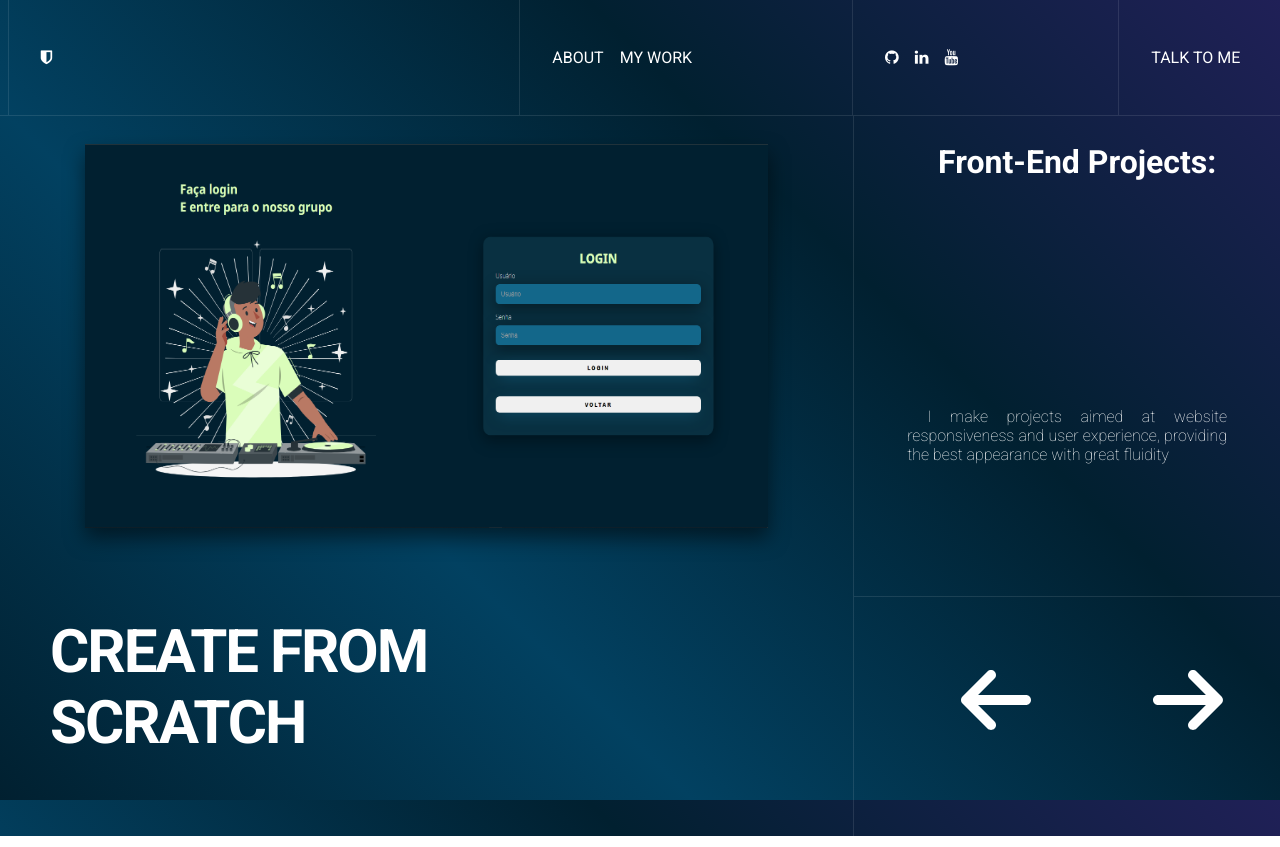
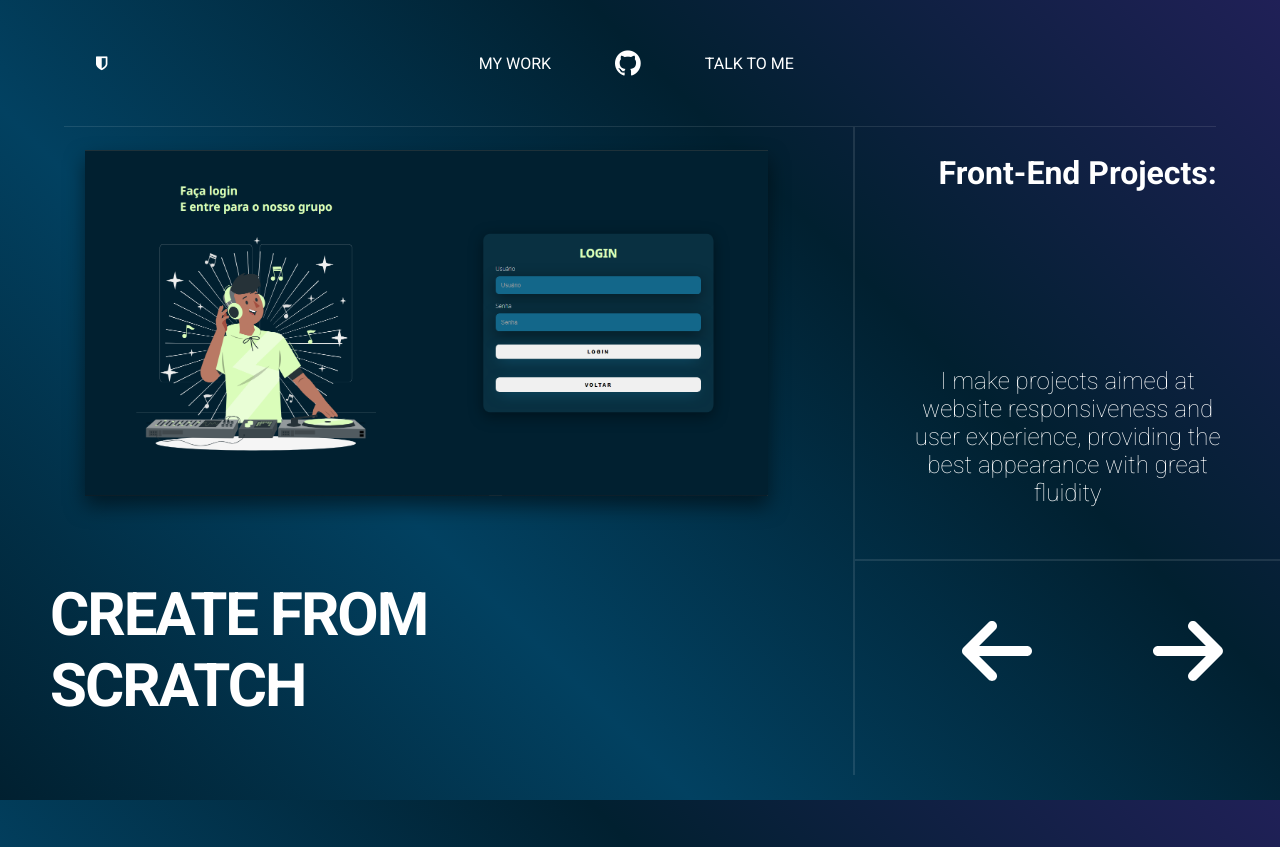
Before and after one commit to Alababir/portifolio, a plain HTML site: page index.html in a window 1280 px wide. Drawn offline with Linux system fonts and the light colour scheme.

Commit message:
Atualizando
Mudando algumas informações e melhorando a visualização

```diff
--- a/index.html
+++ b/index.html
@@ -6,6 +6,7 @@
     <title>Document</title>
     <link rel="stylesheet" href="https://cdnjs.cloudflare.com/ajax/libs/font-awesome/4.7.0/css/font-awesome.min.css">
     <link rel="stylesheet" href="style.css">
+    <link rel="shortcut icon" href="favicon.ico" type="image/x-icon">
 </head>
 <body>
     <nav>
@@ -15,20 +16,15 @@
             </a>
         </div>
         <div id="secao-de-link" class="secao-nav">
-            <a href="#">ABOUT</a>
+
             <a href="#">MY WORK</a>
 
         </div>
         <div id="secao-social" class="secao-nav">
-            <a href="#">
+            <a href="https://github.com/Alababir" target="_blank">
                 <i class="fa fa-github"></i>
             </a>
-            <a href="#">
-                <i class="fa fa-linkedin"></i>
-            </a>
-            <a href="#">
-                <i class="fa fa-youtube"></i>
-            </a>
+
         </div>
         <div id="secao-contato" class="secao-nav">
             <a href="#">TALK TO ME</a>
@@ -40,7 +36,7 @@
             </div>
             <div class="secao-descricao secao-do-articulo">
                 <h2>Front-End Projects:</h2>
-            <p>
+            <p id="Descricao">
                 I make projects aimed at website responsiveness and user experience, providing the best appearance with great fluidity
             </p></div>
             <div class="secao-titulo secao-do-articulo">
--- a/style.css
+++ b/style.css
@@ -27,11 +27,11 @@ body {
 
 nav {
     display: flex;
-    width: 100%;
+    width: 90%;
     border-bottom: 1px solid var(--border-color);
     align-items: center;
-    justify-content: center;
-    gap: 10%;
+    margin: auto;
+
 }
 
 
@@ -39,7 +39,8 @@ nav > .secao-nav {
     padding: 3rem 2rem;
     display: flex;
     gap: 1rem;
-    border-left: 1px solid var(--border-color);
+
+
 }
 
 h1, h2, h3, a, p, span {
@@ -75,6 +76,20 @@ a {
     flex-grow: 1;
 }
 
+#nav-secao-social {
+    margin: auto;
+}
+
+#secao-social .fa-github {
+    font-size: 30px;
+    transition: 0.3s;
+}
+
+#secao-social .fa-github:hover {
+    color: #6e5494; /* roxo do GitHub */
+    transform: scale(1.1);
+}
+
 main {
     aspect-ratio: 16/9;
     flex-grow: 1;
@@ -83,7 +98,7 @@ main {
 
 main > article{
     display: grid;
-    height: 100%;
+    height: 90%;
     grid-template-columns: 2fr 1fr;
     grid-template-rows: 2fr 1fr;
 }
@@ -95,12 +110,14 @@ main > article > .secao-do-articulo {
 
 main > article > .secao-descricao,
 main > article > .secao-nav {
-    border-left: 1px solid var(--border-color);
+    border-left: 2px solid var(--border-color);
 }
 
 
+
+
 main > article > .secao-nav {
-    border-top: 1px solid var(--border-color);
+    border-top: 2px solid var(--border-color);
 }
 
 .secao-imagem {
@@ -130,11 +147,12 @@ main > article > .secao-nav {
 }
 
 .secao-descricao p {
-    padding-top: 200px;
+    padding-top: 35%;
     margin: auto;
     font-weight: lighter;
-    font-size: 1em;
-    text-align: justify;
+    font-size: 1.5em;
+
+    text-indent: 0px;
     width: 25vw;
     height: 10vh;
 }
@@ -167,13 +185,14 @@ main > article > .secao-nav {
     margin-left: 50px;
     border-radius: 50%;
     fill: #fff;
+    transition:ease-in-out 0.3s;
 
 
 }
 
 .secao-nav svg:hover {
-    transition: transform 0.3s;
+    transition:ease-in-out 0.3s;
     background-color: white;
     fill: #012030;
-    transform: translateY(-10px);
+
 }
```
